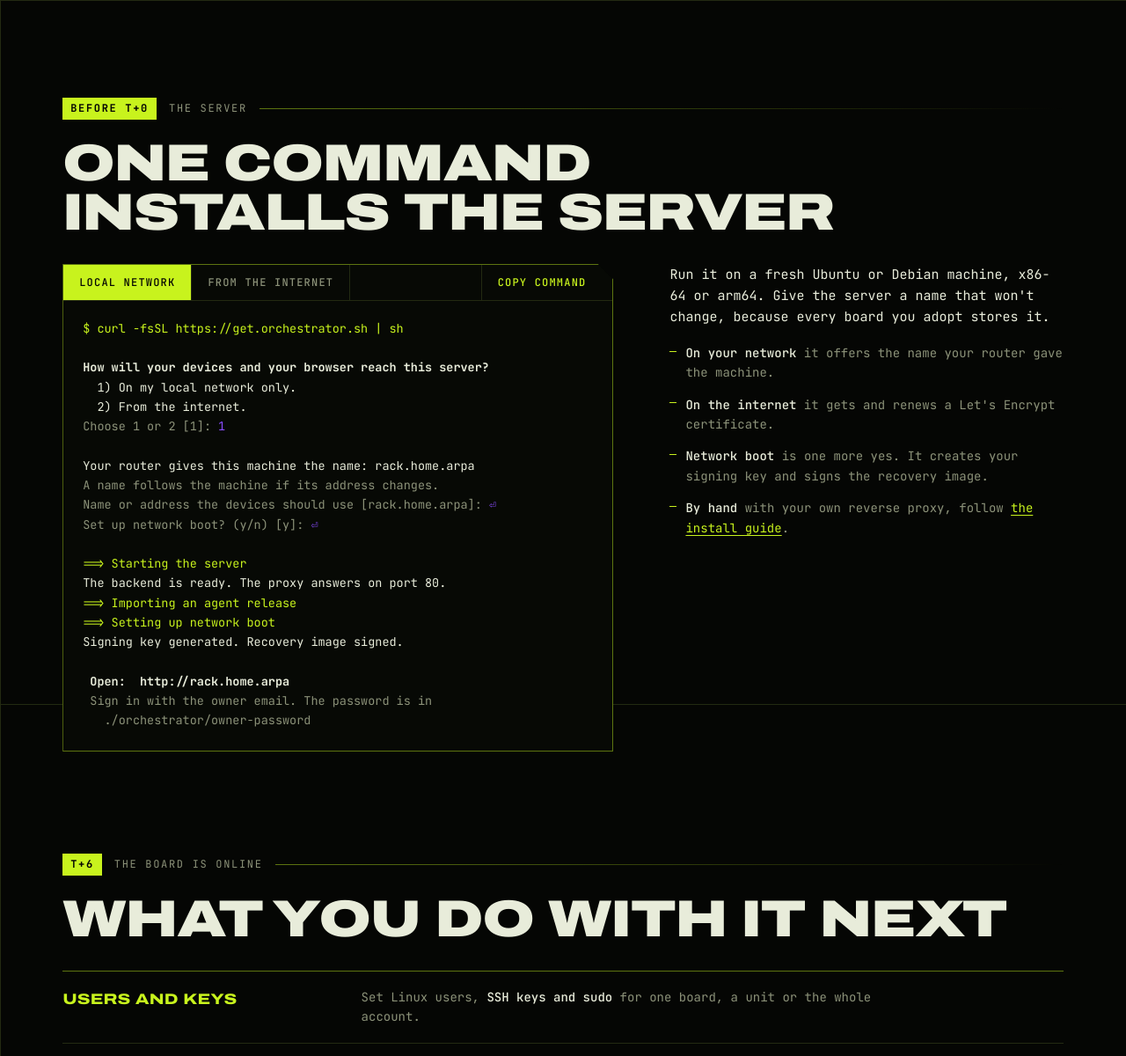
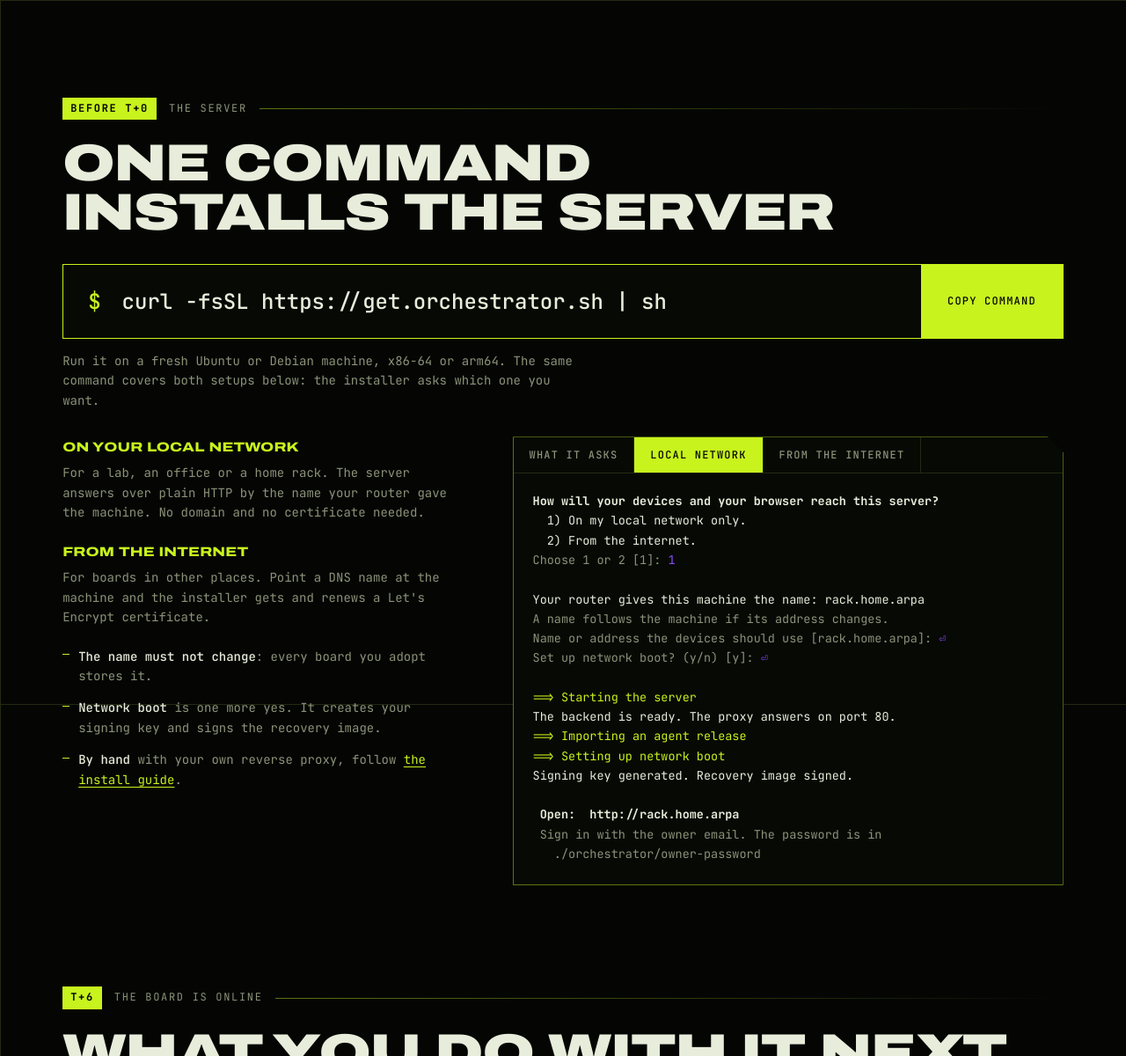
Before and after one commit to uptime-lab/orchestrator.sh, a plain HTML site: page index.html in a window 1280 px wide. Shown: the part 1600-2800 px from the top of the page at 88% size. Drawn offline with Linux system fonts and the light colour scheme.

Commit message:
landing: one prominent install command, the two setups below; hosted beta is open

```diff
--- a/index.html
+++ b/index.html
@@ -130,7 +130,16 @@ section { position: relative; padding: clamp(56px, 9vw, 120px) 0 0; }
 .term-bar .copy { margin-left: auto; border-right: 0; border-left: 1px solid var(--line); color: var(--lime); padding-right: 30px; }
 .term pre { margin: 0; padding: 20px 22px 24px; overflow-x: auto; font: 400 13.5px/1.65 var(--mono); color: var(--text); }
 .term .p { color: var(--lime); } .term .q { color: var(--text); font-weight: 700; } .term .a { color: var(--violet); } .term .c { color: var(--mute); }
-.install-grid { display: grid; grid-template-columns: minmax(0, 7fr) minmax(0, 5fr); gap: clamp(24px, 5vw, 64px); align-items: start; margin-top: 30px; }
+.cmdbar { display: flex; align-items: stretch; margin-top: 30px; border: 1px solid var(--lime); background: #070905; }
+.cmdbar code { flex: 1; min-width: 0; overflow-x: auto; white-space: nowrap; padding: clamp(16px, 2.2vw, 26px) clamp(16px, 2.4vw, 28px); font: 500 clamp(15px, 2vw, 24px)/1.3 var(--mono); color: var(--text); }
+.cmdbar code .p { color: var(--lime); margin-right: .4em; }
+.cmdbar .copy { font: 500 12px var(--mono); letter-spacing: .1em; text-transform: uppercase; background: var(--lime); color: var(--ink); border: 0; padding: 0 clamp(16px, 2.4vw, 30px); cursor: pointer; white-space: nowrap; }
+.cmdnote { margin-top: 14px; color: var(--mute); font-size: 14px; max-width: 70ch; }
+.cases h3 { font-size: 15px; color: var(--lime); margin-bottom: 6px; }
+.cases > div { margin-bottom: 22px; }
+.cases > div p { color: var(--mute); font-size: 14px; margin: 0; }
+.term-label { font: 500 12px var(--mono); letter-spacing: .1em; text-transform: uppercase; color: var(--mute); padding: 12px 18px; border-right: 1px solid var(--line); }
+.install-grid { display: grid; grid-template-columns: minmax(0, 5fr) minmax(0, 7fr); gap: clamp(24px, 5vw, 64px); align-items: start; margin-top: 30px; }
 .install-grid ul { margin: 18px 0 0; padding: 0; list-style: none; display: grid; gap: 14px; }
 .install-grid li { padding-left: 18px; position: relative; color: var(--mute); font-size: 14px; }
 .install-grid li::before { content: ""; position: absolute; left: 0; top: .62em; width: 8px; height: 1px; background: var(--lime); }
@@ -204,7 +213,7 @@ footer a { color: var(--mute); }
 
 <section class="hero">
   <div class="wrap">
-    <div class="stamp"><b>Public beta</b> Raspberry Pi 4 and 5, Compute Module 4 and 5</div>
+    <div class="stamp"><b>Public beta</b> Raspberry Pi 4 and 5, boards and Compute Modules</div>
     <h1>Manage your<br><span class="out">Raspberry Pi</span> fleet</h1>
     <div class="lead">
       <p>Add your boards, install their operating system over the network, then open a terminal or run a playbook on many at once. All from a web UI, on your server or ours.</p>
@@ -254,23 +263,34 @@ footer a { color: var(--mute); }
   <div class="wrap">
     <div class="stamp"><b>Before T+0</b> The server</div>
     <h2>One command installs the server</h2>
+    <div class="cmdbar">
+      <code><span class="p">$</span> curl -fsSL https://get.orchestrator.sh | sh</code>
+      <button type="button" class="copy" id="copy">Copy command</button>
+    </div>
+    <p class="cmdnote">Run it on a fresh Ubuntu or Debian machine, x86-64 or arm64. The same command covers both setups below: the installer asks which one you want.</p>
     <div class="install-grid">
-      <div class="term" role="group" aria-label="Installer transcript">
-        <div class="term-bar" role="tablist">
-          <button type="button" role="tab" id="tab-lan" aria-selected="true" aria-controls="transcript">Local network</button>
-          <button type="button" role="tab" id="tab-public" aria-selected="false" aria-controls="transcript">From the internet</button>
-          <button type="button" class="copy" id="copy">Copy command</button>
+      <div class="cases">
+        <div>
+          <h3>On your local network</h3>
+          <p>For a lab, an office or a home rack. The server answers over plain HTTP by the name your router gave the machine. No domain and no certificate needed.</p>
         </div>
-        <pre id="transcript" tabindex="0"></pre>
-      </div>
-      <div>
-        <p>Run it on a fresh Ubuntu or Debian machine, x86-64 or arm64. Give the server a name that won't change, because every board you adopt stores it.</p>
+        <div>
+          <h3>From the internet</h3>
+          <p>For boards in other places. Point a DNS name at the machine and the installer gets and renews a Let's Encrypt certificate.</p>
+        </div>
         <ul>
-          <li><b>On your network</b> it offers the name your router gave the machine.</li>
-          <li><b>On the internet</b> it gets and renews a Let's Encrypt certificate.</li>
+          <li><b>The name must not change</b>: every board you adopt stores it.</li>
           <li><b>Network boot</b> is one more yes. It creates your signing key and signs the recovery image.</li>
           <li><b>By hand</b> with your own reverse proxy, follow <a href="https://github.com/uptime-lab/orchestrator/blob/main/docs/INSTALL.md">the install guide</a>.</li>
         </ul>
+      </div>
+      <div class="term" role="group" aria-label="Installer transcript">
+        <div class="term-bar" role="tablist">
+          <span class="term-label">What it asks</span>
+          <button type="button" role="tab" id="tab-lan" aria-selected="true" aria-controls="transcript">Local network</button>
+          <button type="button" role="tab" id="tab-public" aria-selected="false" aria-controls="transcript">From the internet</button>
+        </div>
+        <pre id="transcript" tabindex="0"></pre>
       </div>
     </div>
   </div>
@@ -340,8 +360,8 @@ footer a { color: var(--mute); }
         <h3>Hosted by us</h3>
         <div class="big out">10 <span>devices free<br>on our server</span></div>
         <p><b>We run the server at app.orchestrator.sh, with every feature included.</b> For more than 10 devices, ask <a href="mailto:sales@orchestrator.sh">sales@orchestrator.sh</a> for a subscription.</p>
-        <p>It is an invite-only beta. Boards reach it on ports 443 and 50051, and on port 80 for network boot.</p>
-        <a class="btn" href="https://app.orchestrator.sh">Ask for an invite</a>
+        <p>It is a public beta: sign up and add your first board. Boards reach it on ports 443 and 50051, and on port 80 for network boot.</p>
+        <a class="btn" href="https://app.orchestrator.sh">Try it</a>
       </div>
     </div>
   </div>
@@ -436,7 +456,6 @@ footer a { color: var(--mute); }
   function line(cls, s) { return (cls ? '<span class="' + cls + '">' + esc(s) + "</span>" : esc(s)) + "\n"; }
   var T = {
     lan:
-      line("p", "$ " + CMD) + "\n" +
       line("q", "How will your devices and your browser reach this server?") +
       line("", "  1) On my local network only.") +
       line("", "  2) From the internet.") +
@@ -454,7 +473,6 @@ footer a { color: var(--mute); }
       line("c", " Sign in with the owner email. The password is in") +
       line("c", "   ./orchestrator/owner-password"),
     "public":
-      line("p", "$ " + CMD) + "\n" +
       line("q", "How will your devices and your browser reach this server?") +
       line("", "  1) On my local network only.") +
       line("", "  2) From the internet.") +
@@ -483,7 +501,7 @@ footer a { color: var(--mute); }
   show("lan");
   var copy = document.getElementById("copy");
   copy.addEventListener("click", function () {
-    var done = function (ok) { copy.textContent = ok ? "Copied" : "Select it above"; setTimeout(function () { copy.textContent = "Copy command"; }, 1600); };
+    var done = function (ok) { copy.textContent = ok ? "Copied" : "Select it"; setTimeout(function () { copy.textContent = "Copy command"; }, 1600); };
     try { navigator.clipboard.writeText(CMD).then(function () { done(true); }, function () { done(false); }); } catch (e) { done(false); }
   });
 })();
```
